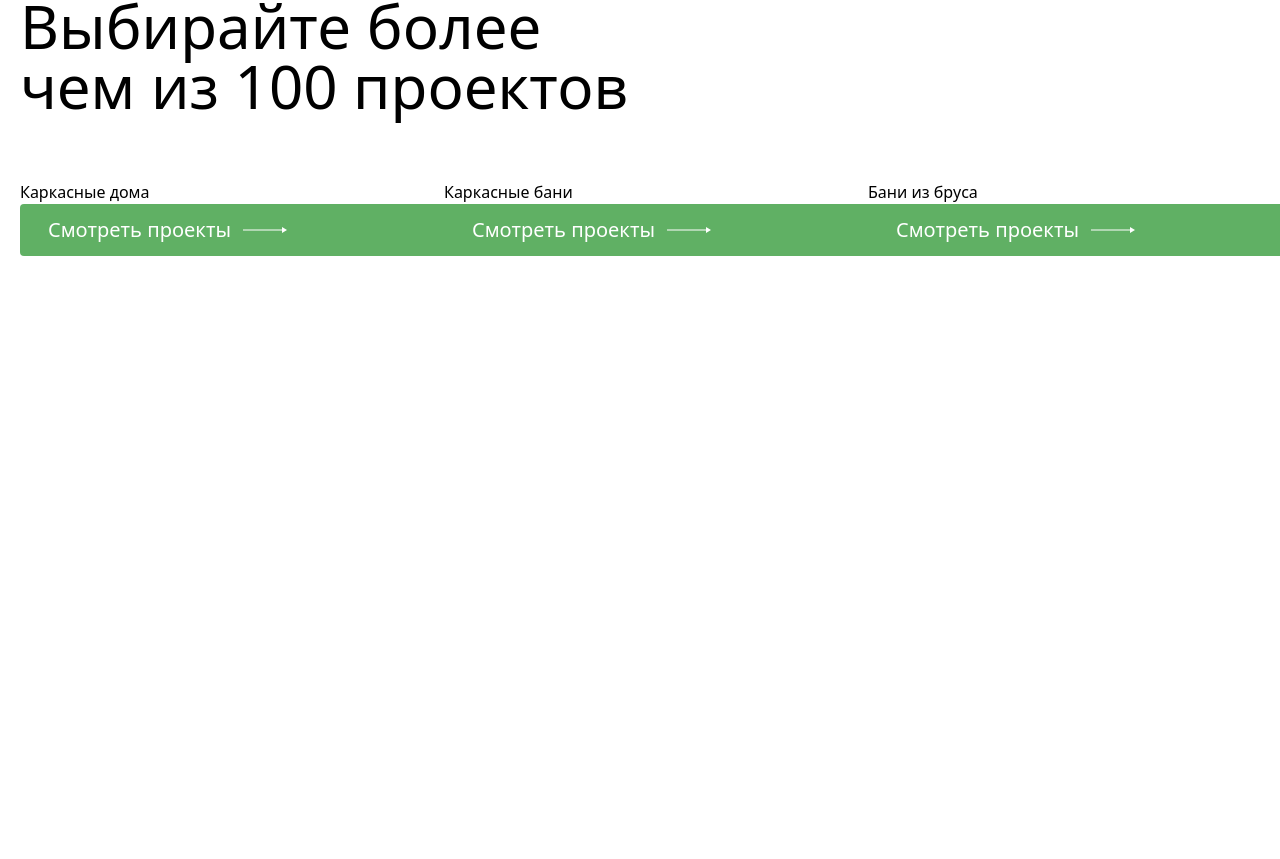
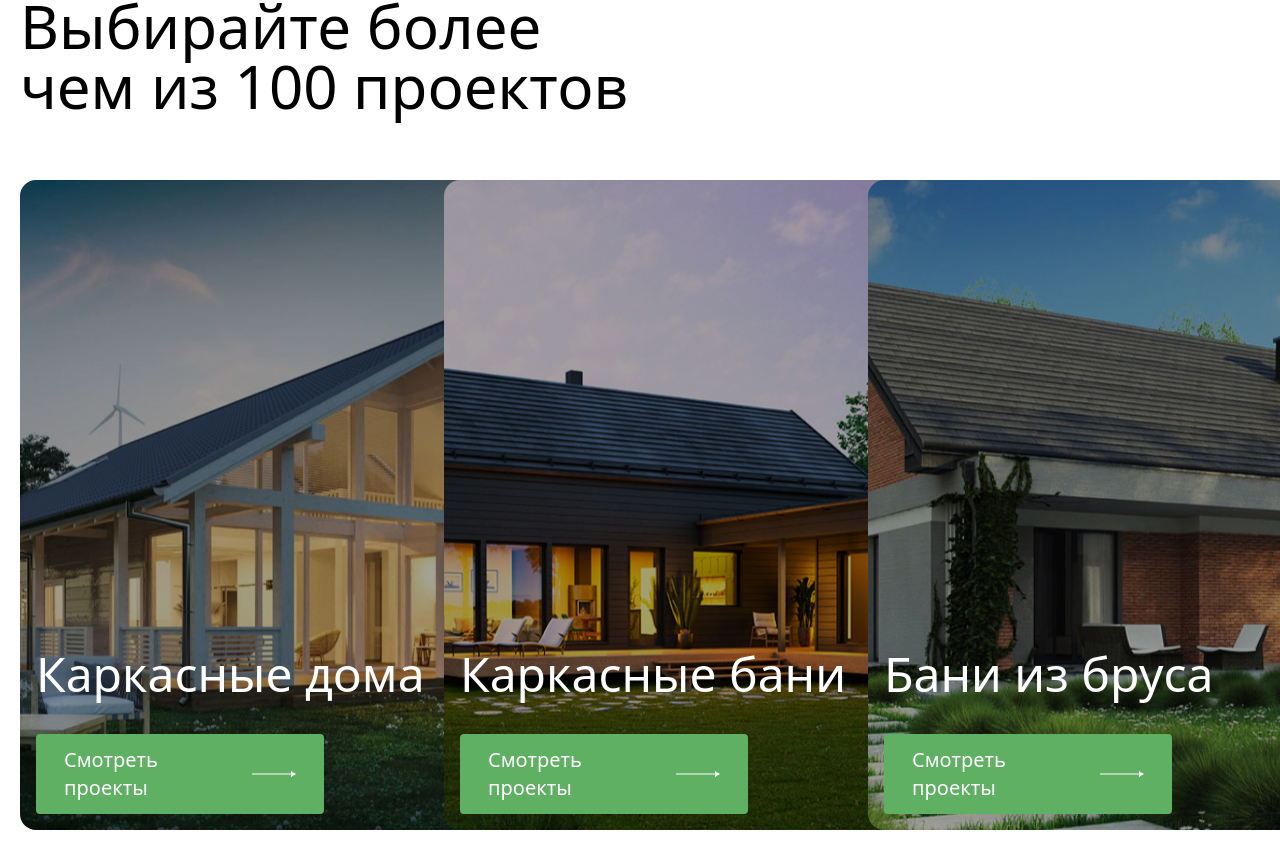
Before and after one commit to muhammadazizbek006/home, a React (Vite) app: page / in a window 1280 px wide. Shown: the part 2701-3560 px from the top of the page. Built offline with nearby package versions, Linux system fonts and the light colour scheme.

Commit message:
add loyihalar reklama

```diff
--- a/src/components/home/Loyihalar.jsx
+++ b/src/components/home/Loyihalar.jsx
@@ -16,10 +16,11 @@ const Loyihalar = () => {
                     {
                         loyihalar.map((e)=>{
                             return(
-                                <li className={` w-[530px] h-[650px] rounded-2xl ${e.img}`}>
-                                    <Link className='flex flex-col  '>
-                                        <h3>{e.title}</h3>
-                                        <Link className='bg-gren py-3 px-7 rounded flex items-center '>
+                                <li className={` w-[530px] h-[650px] rounded-2xl`}
+                                 style={{ backgroundImage: `url(${e.img})`, backgroundSize: 'cover', backgroundPosition: 'center' }}>
+                                    <Link className='flex flex-col justify-end h-full p-4  '>
+                                        <h3 className='text-5xl text-white mb-9'>{e.title}</h3>
+                                        <Link  className='bg-gren py-3 px-7 rounded w-72 hover:opacity-90 duration-300 flex items-center '>
                                             <span className='text-xl text-white mr-3'>Смотреть проекты</span>
                                             <img src={next} alt={e.title} />
                                         </Link>
```
